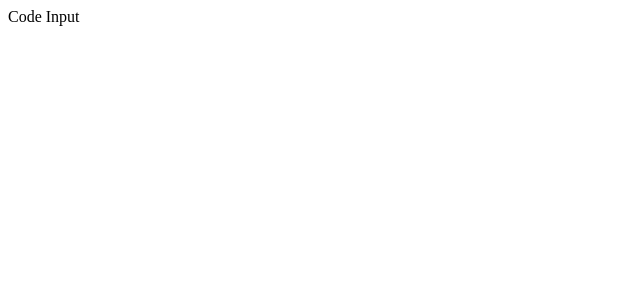
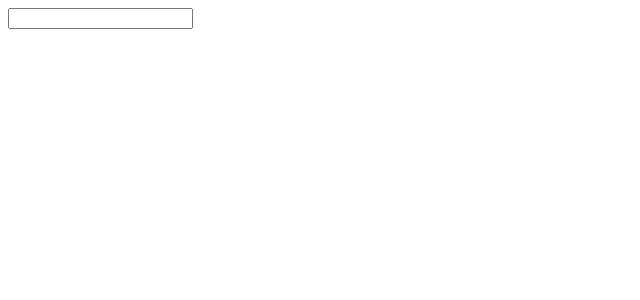
Before and after one commit to MikolajMydel/msc-2022, a React (Vite) app: page / in a window 1280 px wide. Shown: the top 300 px of the page, without its empty margins (0-640 px from the left). Built offline with nearby package versions, Linux system fonts and the light colour scheme.

Commit message:
Input component

```diff
--- /dev/null
+++ b/src/features/codeInput/components/Input/Input.tsx
@@ -0,0 +1,12 @@
+// Input presentation component
+
+import { handleChange } from "./InputContainer";
+
+type InputProps = {
+	value: string;
+	onChange: handleChange;
+};
+
+export default function Input({ value, onChange }: InputProps) {
+	return <input type={"text"} value={value} onChange={onChange} />;
+}
--- /dev/null
+++ b/src/features/codeInput/components/Input/InputContainer.tsx
@@ -0,0 +1,15 @@
+import { useState } from "react";
+import Input from "./Input";
+import { ChangeEvent } from "react";
+
+export type handleChange = (event: ChangeEvent<HTMLInputElement>) => void;
+
+export default function InputContainer() {
+	const [value, setValue] = useState("");
+
+	const handleChange: handleChange = (event) => {
+		setValue(event.target.value);
+	};
+
+	return <Input value={value} onChange={handleChange} />;
+}
--- a/src/pages/CodeInput.tsx
+++ b/src/pages/CodeInput.tsx
@@ -1,5 +1,11 @@
+import InputContainer from "../features/codeInput/components/Input/InputContainer";
+
 export default function CodeInput() {
-	return <div>Code Input</div>;
+	return (
+		<div>
+			<InputContainer />
+		</div>
+	);
 }
 
 // Keep track of input code (entire page is input)
```
